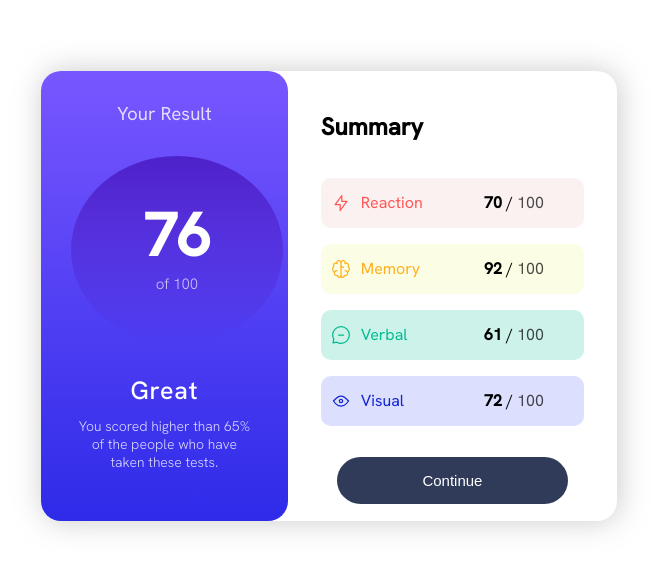
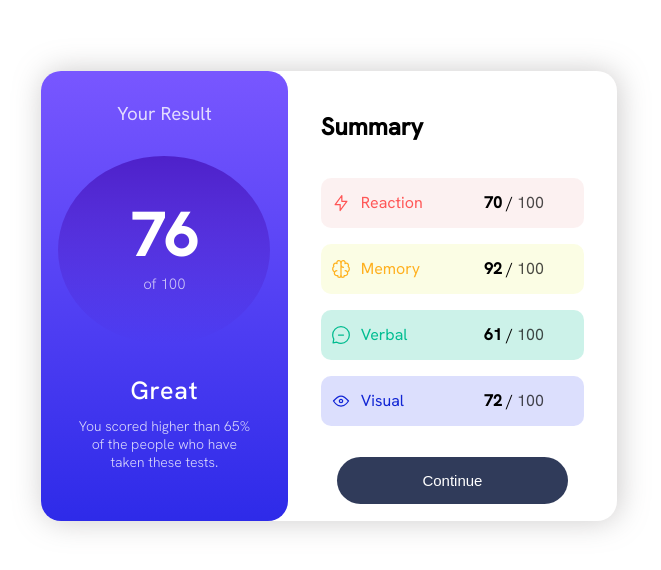
Before and after one commit to Ko-pai/new-project, a plain HTML site: page index.html in a window 1280 px wide. Shown: the part 104-674 px from the top of the page, without its empty margins (311-972 px from the left). Drawn offline with Linux system fonts and the light colour scheme.

Commit message:
Circle center Fixed

```diff
--- a/index.html
+++ b/index.html
@@ -16,10 +16,12 @@
             <div class="card-container">
                 <div class="left">
                     <h3>Your Result</h3>
-                    <div class="h1-container">
-                        <span>76</span>
-                        <p>of 100</p>
-                    </div>
+                   <div class="circle">
+                        <div class="h1-container">
+                            <span>76</span>
+                            <p>of 100</p>
+                        </div>
+                   </div>
                     <div class="bottom">
                         <span>Great</span>
                         <div>You scored higher than 65% of the people who have taken these tests.</div>
--- a/style.css
+++ b/style.css
@@ -40,6 +40,12 @@ body{
     justify-content: center;
     align-items: center;
 }
+.circle{
+    width: 100%;
+    display: flex;
+    justify-content: center;
+    align-items: center;
+}
 .h1-container{
     width: 12rem;
     display: flex;
@@ -50,7 +56,7 @@ body{
     align-items: center;
     justify-content: center;
     background: linear-gradient(hsla(256, 72%, 46%, 1),hsla(241, 72%, 46%, 0));
-    margin-left: 30px;
+
 
 
 
@@ -313,10 +319,7 @@ button:active{
         border-bottom-right-radius: 20px;
         box-shadow: none;
     }
-    .h1-container{
-        margin-left: 20%;
 
-    }
     .bottom{
         margin-bottom: 20px;
     }
@@ -326,9 +329,7 @@ button:active{
     }
 }
 @media (max-width : 375px){
-    .h1-container{
-        margin-left: 70px;
-    }
+
     .bottom div{
         width: 80%;
     }
```
